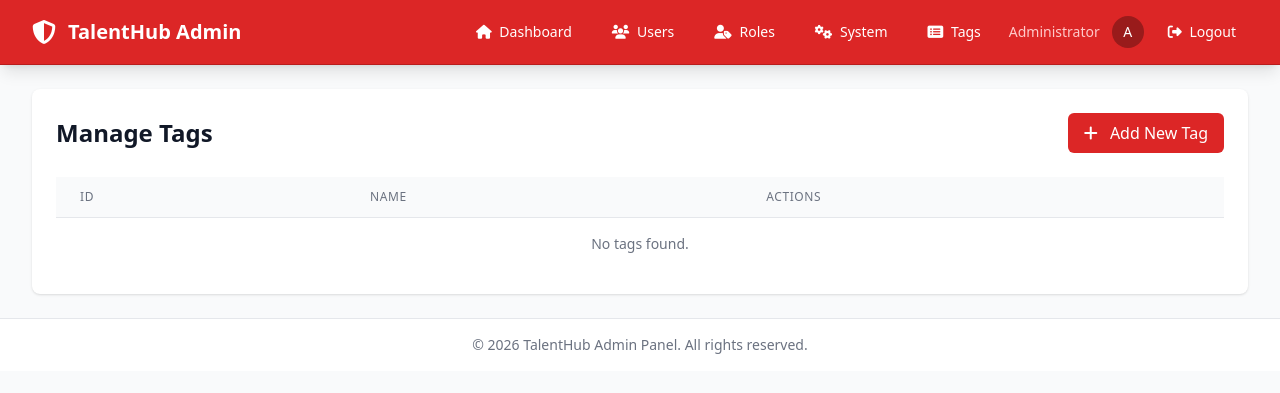
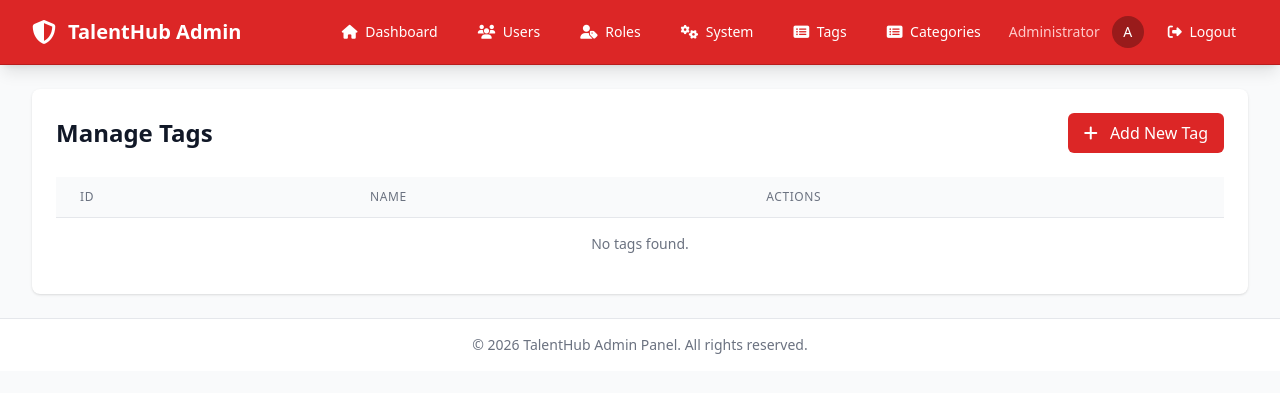
Before and after one commit to redel-byte/Talent-HUB, a PHP site: page /app/views/admin/tags/index.php in a window 1280 px wide. Shown: the top 393 px of the page. Run offline with PHP 8.4, Linux system fonts and the light colour scheme; data that the repository does not hold is empty; some libraries are stand-ins or nearby versions.

Commit message:
fix:add_link_of_categories

```diff
--- a/app/views/admin/layout.php
+++ b/app/views/admin/layout.php
@@ -36,7 +36,10 @@
                         </a>
                         <a href="/Talent-HUB/admin/tags" class="text-white hover:text-red-200 px-3 py-2 rounded-md text-sm font-medium">
                             <i class="fas fa-list-alt mr-1"></i> Tags
-</a>
+                        </a>
+                        <a href="/Talent-HUB/admin/categories" class="text-white hover:text-red-200 px-3 py-2 rounded-md text-sm font-medium">
+                            <i class="fas fa-list-alt mr-1"></i> Categories
+                        </a>
 
                     </div>
 
```
